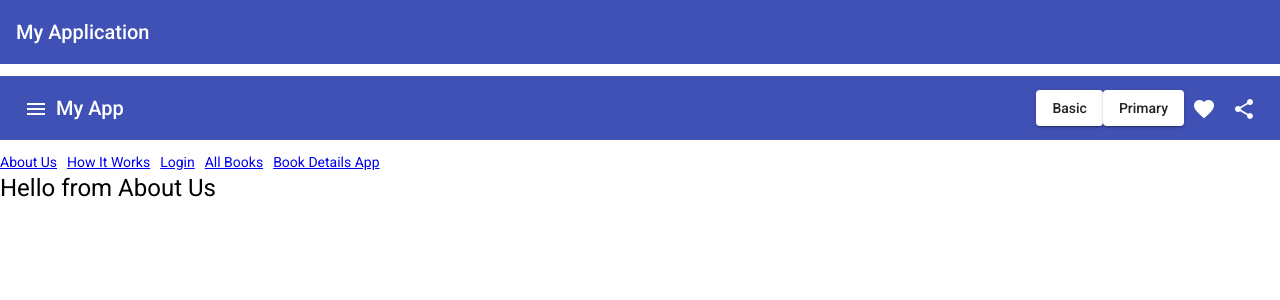
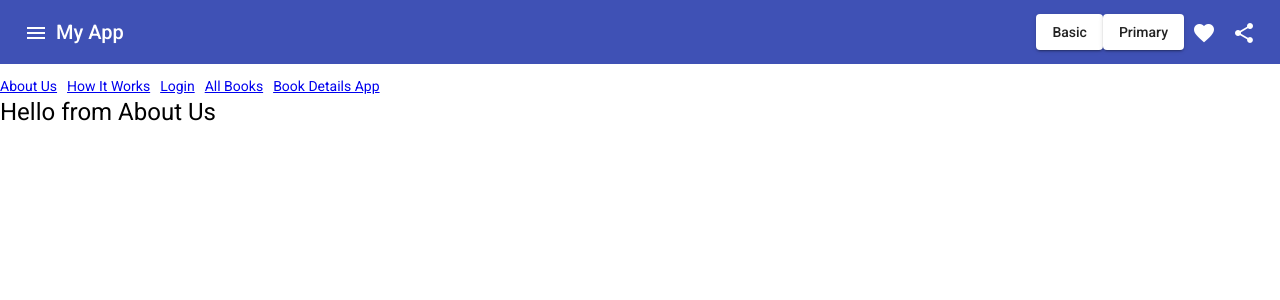
Before and after one commit to SaranyaRagupathi/book-store, an Angular app in the folder bookStoreApp/: page /about-us in a window 1280 px wide. Shown: the top 300 px of the page. Built offline with nearby package versions, Linux system fonts and the light colour scheme.

Commit message:
Separate Component Created for Angular Material Toolbar

```diff
--- a/bookStoreApp/src/app/app.component.html
+++ b/bookStoreApp/src/app/app.component.html
@@ -9,30 +9,13 @@
         </ul>
     </header>
 </div> -->
-<p>
+<!-- <p>
     <mat-toolbar color="primary">
       <span>My Application</span>
     </mat-toolbar>
-  </p>
-  <p>
-    <mat-toolbar color="primary">
-      <button mat-icon-button class="example-icon" aria-label="Example icon-button with menu icon">
-        <mat-icon>menu</mat-icon>
-      </button>
-      <span>My App</span>
-      <span class="example-spacer"></span>
-      <button mat-raised-button>Basic</button>
-      <button mat-raised-button>Primary</button>
+  </p> -->
 
-      <button mat-icon-button class="example-icon favorite-icon" aria-label="Example icon-button with heart icon">
-        <mat-icon>favorite</mat-icon>
-      </button>
-      <button mat-icon-button class="example-icon" aria-label="Example icon-button with share icon">
-        <mat-icon>share</mat-icon>
-      </button>
-    </mat-toolbar>
-  </p>
-
+  <app-toolbar></app-toolbar>
 <div>
     <a routerLink="/about-us">About Us</a>
     <a routerLink="/how-it-works">How It Works</a>
--- a/bookStoreApp/src/app/app.component.scss
+++ b/bookStoreApp/src/app/app.component.scss
@@ -1,6 +1,3 @@
 a{
     margin-right: 10px;
 }
-.example-spacer {
-    flex: 1 1 auto;
-  }
--- /dev/null
+++ b/bookStoreApp/src/app/shared/components/toolbar/toolbar.component.html
@@ -0,0 +1,18 @@
+<p>
+    <mat-toolbar color="primary">
+      <button mat-icon-button class="example-icon" aria-label="Example icon-button with menu icon">
+        <mat-icon>menu</mat-icon>
+      </button>
+      <span>My App</span>
+      <span class="example-spacer"></span>
+      <button mat-raised-button>Basic</button>
+      <button mat-raised-button>Primary</button>
+
+      <button mat-icon-button class="example-icon favorite-icon" aria-label="Example icon-button with heart icon">
+        <mat-icon>favorite</mat-icon>
+      </button>
+      <button mat-icon-button class="example-icon" aria-label="Example icon-button with share icon">
+        <mat-icon>share</mat-icon>
+      </button>
+    </mat-toolbar>
+  </p>
--- /dev/null
+++ b/bookStoreApp/src/app/shared/components/toolbar/toolbar.component.scss
@@ -0,0 +1,3 @@
+.example-spacer {
+    flex: 1 1 auto;
+  }
--- /dev/null
+++ b/bookStoreApp/src/app/shared/components/toolbar/toolbar.component.ts
@@ -0,0 +1,15 @@
+import { Component, OnInit } from '@angular/core';
+
+@Component({
+  selector: 'app-toolbar',
+  templateUrl: './toolbar.component.html',
+  styleUrls: ['./toolbar.component.scss']
+})
+export class ToolbarComponent implements OnInit {
+
+  constructor() { }
+
+  ngOnInit(): void {
+  }
+
+}
```
Also changed, not shown: bookStoreApp/src/app/shared/shared.module.ts (+12 -3 lines), 1 other file (tests, documents, lock files or other folders).
